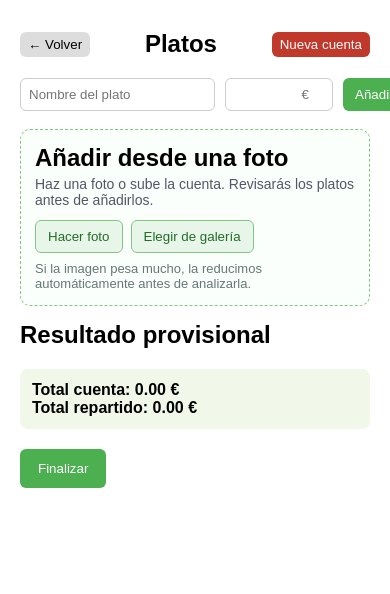
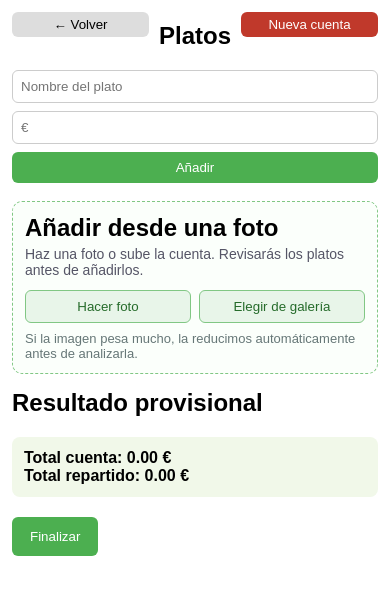
Before and after one commit to NSInductus/divideapp, a React (Vite) app: page /items in a window 390 px wide. Shown: the top 594 px of the page. Built offline with nearby package versions, Linux system fonts and the light colour scheme.

Commit message:
ajustes para movil

```diff
--- a/src/context/AppContext.jsx
+++ b/src/context/AppContext.jsx
@@ -1,15 +1,43 @@
 /* eslint-disable react-refresh/only-export-components */
-import { createContext, useContext, useState } from "react";
+import { createContext, useContext, useEffect, useState } from "react";
 
 const AppContext = createContext(null);
+const STORAGE_KEY = "divideapp-state";
+
+const readStoredState = () => {
+  if (typeof window === "undefined") {
+    return { people: [], items: [] };
+  }
+
+  try {
+    const raw = window.localStorage.getItem(STORAGE_KEY);
+    if (!raw) {
+      return { people: [], items: [] };
+    }
+
+    const parsed = JSON.parse(raw);
+    return {
+      people: Array.isArray(parsed?.people) ? parsed.people : [],
+      items: Array.isArray(parsed?.items) ? parsed.items : []
+    };
+  } catch {
+    return { people: [], items: [] };
+  }
+};
 
 export function AppProvider({ children }) {
-  const [people, setPeople] = useState([]);
-  const [items, setItems] = useState([]);
+  const initialState = readStoredState();
+  const [people, setPeople] = useState(initialState.people);
+  const [items, setItems] = useState(initialState.items);
+
+  useEffect(() => {
+    window.localStorage.setItem(STORAGE_KEY, JSON.stringify({ people, items }));
+  }, [people, items]);
 
   const reset = () => {
     setPeople([]);
     setItems([]);
+    window.localStorage.removeItem(STORAGE_KEY);
   };
 
   return (
--- a/src/styles/globals.css
+++ b/src/styles/globals.css
@@ -5,6 +5,16 @@
 body {
   margin: 0;
   font-family: Arial, sans-serif;
+  overflow-x: hidden;
+  overscroll-behavior-y: none;
+  touch-action: pan-y;
+  -webkit-text-size-adjust: 100%;
+}
+
+html,
+#root {
+  width: 100%;
+  min-height: 100%;
 }
 
 
@@ -14,6 +24,8 @@ body {
 
 .page {
   padding: 20px;
+  max-width: 100%;
+  box-sizing: border-box;
 }
 
 .header {
@@ -21,10 +33,13 @@ body {
   justify-content: space-between;
   align-items: center;
   gap: 10px;
+  flex-wrap: wrap;
 }
 
 .header-title {
   margin: 10px 0;
+  min-width: 0;
+  overflow-wrap: anywhere;
 }
 
 
@@ -49,12 +64,15 @@ body {
   display: flex;
   gap: 10px;
   margin-top: 10px;
+  flex-wrap: wrap;
 }
 
 .input {
   padding: 8px;
   border-radius: 6px;
   border: 1px solid #ccc;
+  box-sizing: border-box;
+  min-width: 0;
 }
 
 .input.price {
@@ -90,6 +108,7 @@ body {
   border: none;
   cursor: pointer;
   background: #ddd;
+  max-width: 100%;
 }
 
 .btn.primary {
@@ -183,6 +202,9 @@ body {
   border-radius: 8px;
   margin-top: 12px;
   padding: 10px;
+  box-sizing: border-box;
+  max-width: 100%;
+  overflow-wrap: anywhere;
 }
 
 .item-hint {
@@ -240,6 +262,10 @@ body {
   gap: 8px;
 }
 
+.receipt-actions .btn {
+  flex: 1 1 160px;
+}
+
 .receipt-hint {
   margin: 8px 0 0;
   color: #677;
@@ -274,11 +300,16 @@ body {
   display: flex;
   align-items: center;
   gap: 6px;
+  flex-wrap: wrap;
 }
 
 .receipt-item-row .input:first-child {
   flex: 1;
   min-width: 0;
+}
+
+.receipt-item-row .input.price {
+  width: 96px;
 }
 
 @media (max-width: 430px) {
@@ -302,10 +333,12 @@ body {
 
 .participants {
   margin-top: 8px;
+  display: flex;
+  flex-wrap: wrap;
+  gap: 6px;
 }
 
 .participant-btn {
-  margin: 4px;
   padding: 6px 10px;
   border-radius: 10px;
   background: #ddd;
@@ -314,6 +347,8 @@ body {
   gap: 6px;
   border: none;
   cursor: pointer;
+  max-width: 100%;
+  min-width: 0;
 }
 
 /* ha consumido 1 parte */
@@ -342,11 +377,13 @@ body {
   align-items: center;
   gap: 8px;
   padding: 6px;
+  flex-wrap: wrap;
 }
 
 .result-name {
   width: 120px;
   display: inline-block;
+  overflow-wrap: anywhere;
 }
 
 
@@ -371,6 +408,7 @@ body {
   width: 90%;
   max-width: 360px;
   box-shadow: 0 10px 30px rgba(0,0,0,0.25);
+  box-sizing: border-box;
 }
 
 .modal h3 {
@@ -384,10 +422,12 @@ body {
   align-items: center;
   gap: 10px;
   margin: 10px 0;
+  flex-wrap: wrap;
 }
 
 .modal-row span {
   flex: 1;
+  min-width: 0;
 }
 
 .modal-row button {
@@ -406,3 +446,69 @@ body {
   text-align: center;
   font-weight: bold;
 }
+
+@media (max-width: 640px) {
+  .page {
+    padding: 12px;
+  }
+
+  .header {
+    align-items: flex-start;
+  }
+
+  .header .btn.small {
+    flex: 1 1 120px;
+  }
+
+  .row {
+    gap: 8px;
+  }
+
+  .row .input {
+    flex: 1 1 100%;
+  }
+
+  .row .input.price {
+    width: 100%;
+    text-align: left;
+  }
+
+  .row .btn {
+    width: 100%;
+  }
+
+  .receipt-import {
+    padding: 12px;
+  }
+
+  .receipt-item-row .input:first-child {
+    flex: 1 1 100%;
+  }
+
+  .receipt-item-row .input.price {
+    flex: 1 1 96px;
+  }
+
+  .receipt-item-row .inline-remove {
+    margin-left: auto;
+  }
+
+  .participant-btn {
+    flex: 1 1 calc(50% - 6px);
+  }
+
+  .result-name {
+    width: 100%;
+  }
+
+  .modal {
+    width: calc(100% - 24px);
+    max-width: none;
+    padding: 14px;
+  }
+
+  .modal-row button {
+    width: 30px;
+    height: 30px;
+  }
+}
```
